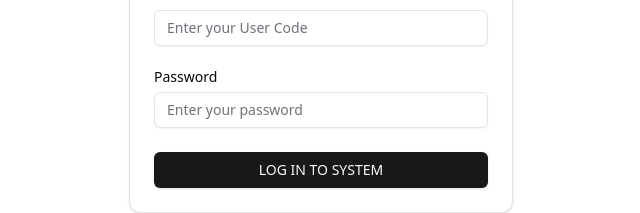
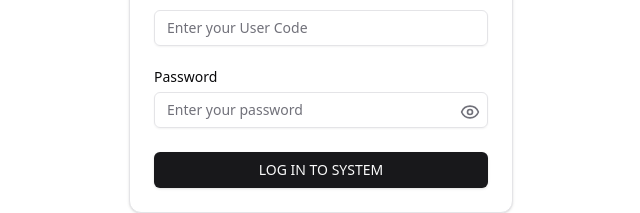
Before and after one commit to abbypagtalunan/MusicWorld-IMSv.1, a Next.js app in the folder client/: page / in a window 1280 px wide. Shown: the part 479-692 px from the top of the page, without its empty margins (319-959 px from the left). Built offline with nearby package versions, Linux system fonts and the light colour scheme.

Commit message:
eye toggle in log in form

```diff
--- a/client/src/components/LoginForm.jsx
+++ b/client/src/components/LoginForm.jsx
@@ -14,6 +14,7 @@ import { Input } from "@/components/ui/input"
 import { Label } from "@/components/ui/label"
 import { useRouter } from "next/navigation"
 import { useState } from "react"
+import { Eye, EyeOff } from "lucide-react"
 
 export default function LoginForm({
   className,
@@ -22,6 +23,7 @@ export default function LoginForm({
   const router = useRouter();
   const [username, setUsername] = useState('');
   const [password, setPassword] = useState('');
+  const [showPassword, setShowPassword] = useState(false);
   const [error, setError] = useState('');
   const [isLoading, setIsLoading] = useState(false);
 
@@ -93,19 +95,28 @@ export default function LoginForm({
                   onChange={(e) => setUsername(e.target.value)}
                 />
               </div>
-              <div className="grid gap-2">
+              <div className="grid gap-2 relative">
                 <Label htmlFor="password">Password</Label>
+                <div className="relative">
                   <Input
                     id="password"
-                  type="password"
+                    type={showPassword ? "text" : "password"}
                     placeholder="Enter your password"
                     required
                     value={password}
                     onChange={(e) => setPassword(e.target.value)}
+                    className="pr-10" // space for the icon
                   />
+                  <button
+                    type="button"
+                    onClick={() => setShowPassword(!showPassword)}
+                    className="absolute right-2 top-2.5 text-muted-foreground"
+                  >
+                    {showPassword ? <EyeOff size={20} /> : <Eye size={20} />}
+                  </button>
+                </div>
               </div>
 
-              {/* Show error message */}
               {error && <p className="text-red-500 text-sm">{error}</p>}
 
               <Button type="submit" className="w-full" disabled={isLoading}>
```
Lines whose indentation alone changed are shown as unchanged.
